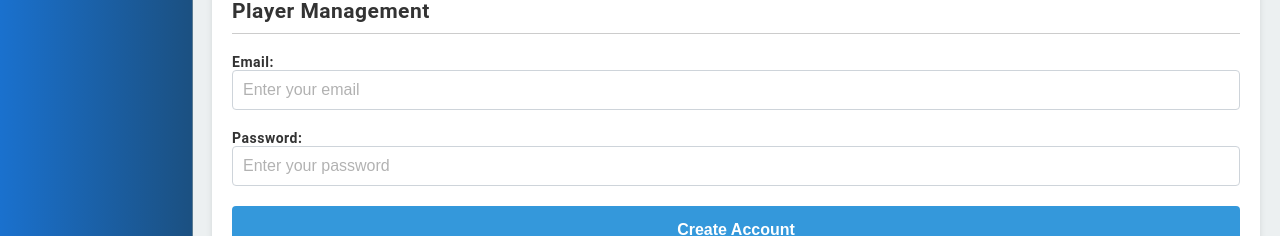
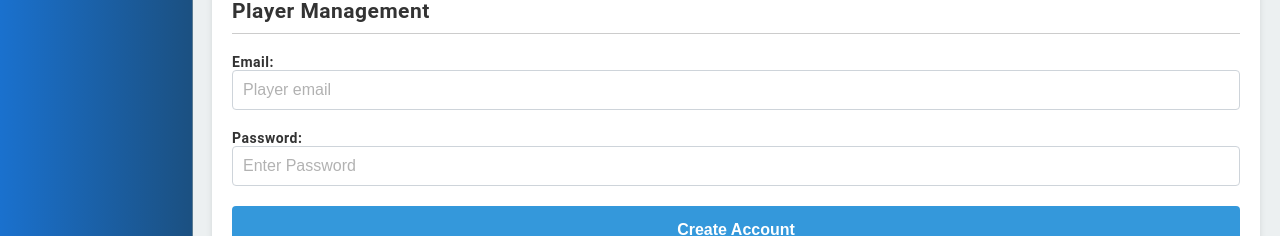
Before and after one commit to 123trung123/Digital-Signage, a React (Create React App) app in the folder Desktop/Dashboard/my-app/: page /player in a window 1280 px wide. Shown: the part 338-574 px from the top of the page. Built offline with nearby package versions, Linux system fonts and the light colour scheme; no server answers; the database is empty.

Commit message:
Add files via upload

```diff
--- a/Desktop/Dashboard/my-app/src/pages/Player-Management/PlayerManagement.js
+++ b/Desktop/Dashboard/my-app/src/pages/Player-Management/PlayerManagement.js
@@ -27,7 +27,7 @@ const PlayerManagement = () => {
         type: 'PLAYER'
       });
 
-      alert('Account created successfully!');
+      // alert('Account created successfully!');
       setEmail('');
       setPassword('');
       setLoading(true);
@@ -103,7 +103,7 @@ const PlayerManagement = () => {
         className="form-control"
         value={email}
         onChange={(e) => setEmail(e.target.value)}
-        placeholder="Enter your email"
+        placeholder="Player email"
         required
       />
     </div>
@@ -115,7 +115,7 @@ const PlayerManagement = () => {
         className="form-control"
         value={password}
         onChange={(e) => setPassword(e.target.value)}
-        placeholder="Enter your password"
+        placeholder="Enter Password"
         required
       />
     </div>
```
